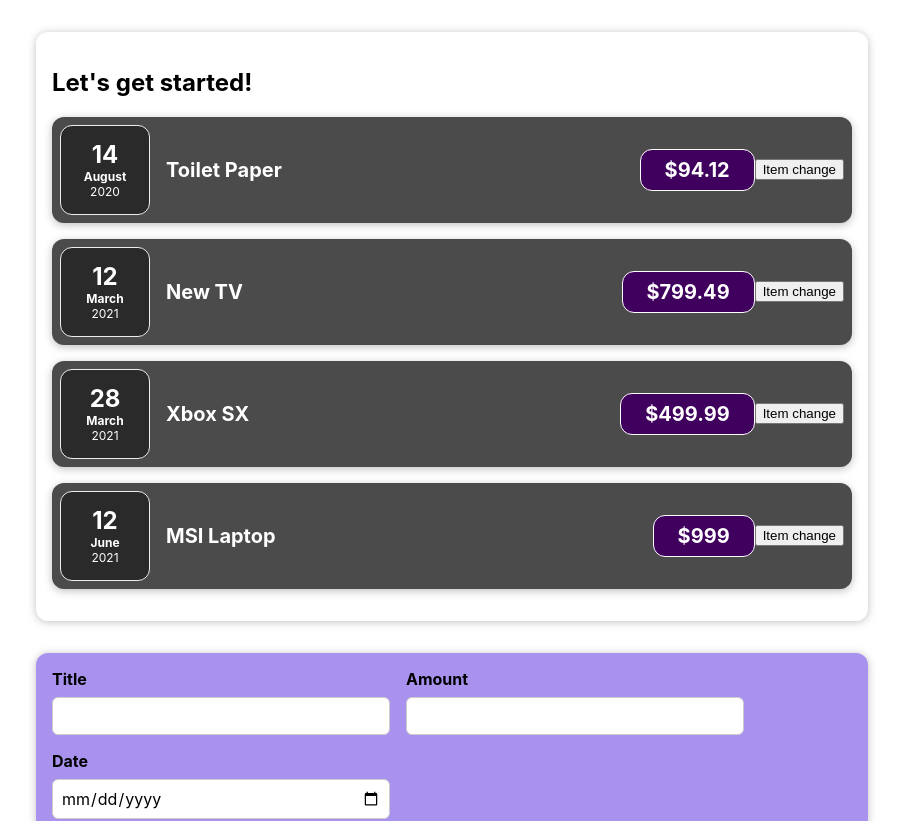
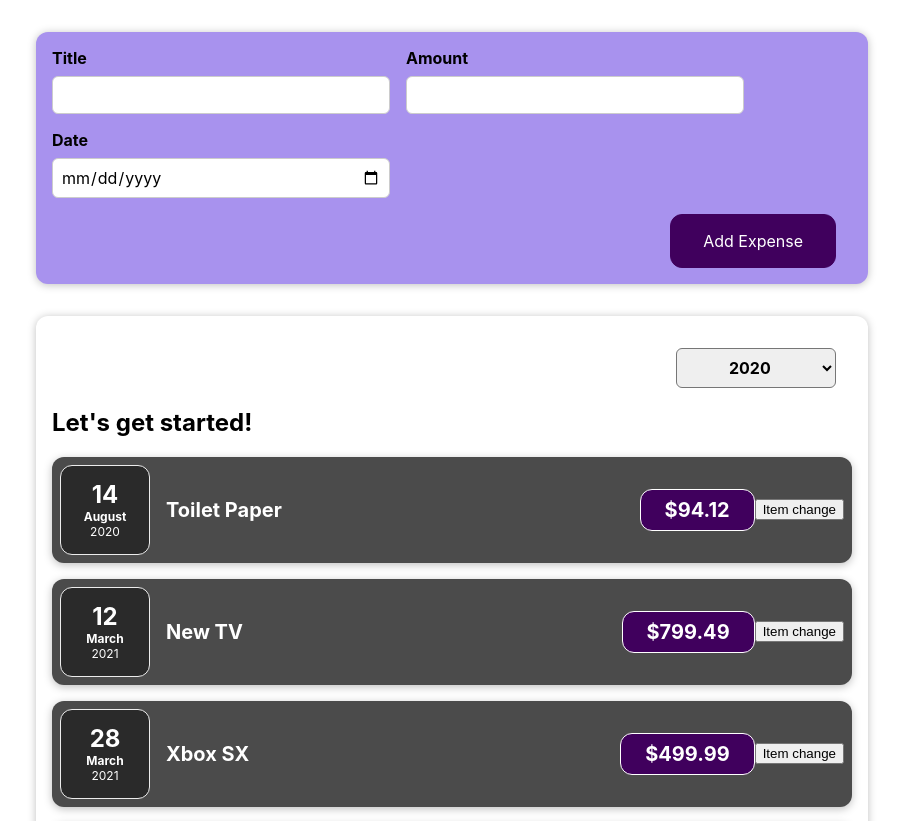
Before and after one commit to Popo047/expenses-tracking-app, a React (Create React App) app: page / in a window 1280 px wide. Shown: the top 821 px of the page, without its empty margins (188-1091 px from the left). Built offline with nearby package versions, Linux system fonts and the light colour scheme.

Commit message:
two way binding

```diff
--- a/src/App.js
+++ b/src/App.js
@@ -1,4 +1,5 @@
 import React from "react";
+// import ExpenseFilter from "./components/Expenses/ExpenseFilter";
 import Expenses from "./components/Expenses/Expenses";
 import NewExpenses from "./components/NewExpenses/NewExpenses";
 
@@ -40,10 +41,11 @@ function App() {
 
   return (
     <div>
+      <NewExpenses onAddExpense={addExpenses} />
+      {/* onAddExpense is a function pointer which is passed as an argument */}
+      {/* <ExpenseFilter /> */}
       <Expenses expenses={expenses} />
       {/* the first "expenses" is to be used as a variable name (if direct) second one is the variable present in the file the object "expenses"  */}
-      <NewExpenses onAddExpense={addExpenses} />
-      {/* onAddExpense is a function pointer which is passed as an argument */}
     </div>
   );
 }
--- /dev/null
+++ b/src/components/Expenses/ExpenseFilter.css
@@ -0,0 +1,24 @@
+.expenses-filter {
+  color: white;
+  padding: 0 1rem;
+}
+
+.expenses-filter__control {
+  display: flex;
+  width: 100%;
+  align-items: center;
+  justify-content: space-between;
+  margin: 1rem 0;
+}
+
+.expenses-filter label {
+  font-weight: bold;
+  margin-bottom: 0.5rem;
+}
+
+.expenses-filter select {
+  font: inherit;
+  padding: 0.5rem 3rem;
+  font-weight: bold;
+  border-radius: 6px;
+}
--- /dev/null
+++ b/src/components/Expenses/ExpenseFilter.js
@@ -0,0 +1,25 @@
+import React, { useState } from "react";
+
+import "./ExpenseFilter.css";
+
+const ExpenseFilter = (props) => {
+  const yearChangeHandler = (e) => {
+    props.onSubmitYearSelector(e.target.value);
+  };
+
+  return (
+    <div className="expenses-filter">
+      <div className="expenses-filter__control">
+        <label>Filter by year</label>
+        <select value={props.sYear} onChange={yearChangeHandler}>
+          <option value="2022">2022</option>
+          <option value="2021">2021</option>
+          <option value="2020">2020</option>
+          <option value="2019">2019</option>
+        </select>
+      </div>
+    </div>
+  );
+};
+
+export default ExpenseFilter;
--- a/src/components/Expenses/Expenses.js
+++ b/src/components/Expenses/Expenses.js
@@ -1,11 +1,22 @@
-import React from "react";
+import React, { useState } from "react";
+import ExpenseFilter from "./ExpenseFilter";
 import ExpenseItem from "./ExpenseItem";
 import "./Expenses.css";
 import Card from "../UI/Card";
 
 function Expenses({ expenses }) {
+  const [filteredYear, setFilteredYear] = useState("2020");
+  const selectYearHandler = (selectedYear) => {
+    setFilteredYear(selectedYear);
+  };
+
   return (
+    <>
       <Card className="expenses">
+        <ExpenseFilter
+          sYear={filteredYear}
+          onSubmitYearSelector={selectYearHandler}
+        ></ExpenseFilter>
         <h2>Let's get started!</h2>
         <ExpenseItem
           title={expenses[0].title}
@@ -28,6 +39,7 @@ function Expenses({ expenses }) {
           date={expenses[3].date}
         ></ExpenseItem>
       </Card>
+    </>
   );
 }
 
```
Lines whose indentation alone changed are shown as unchanged.
